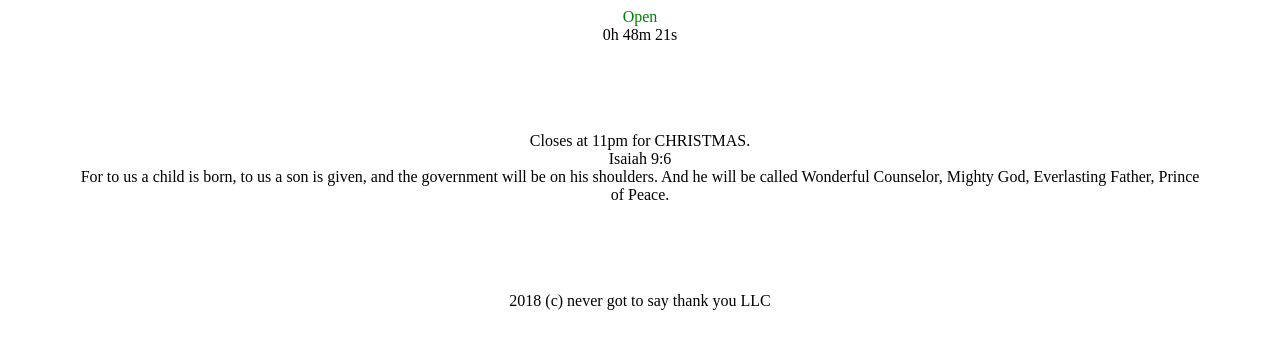
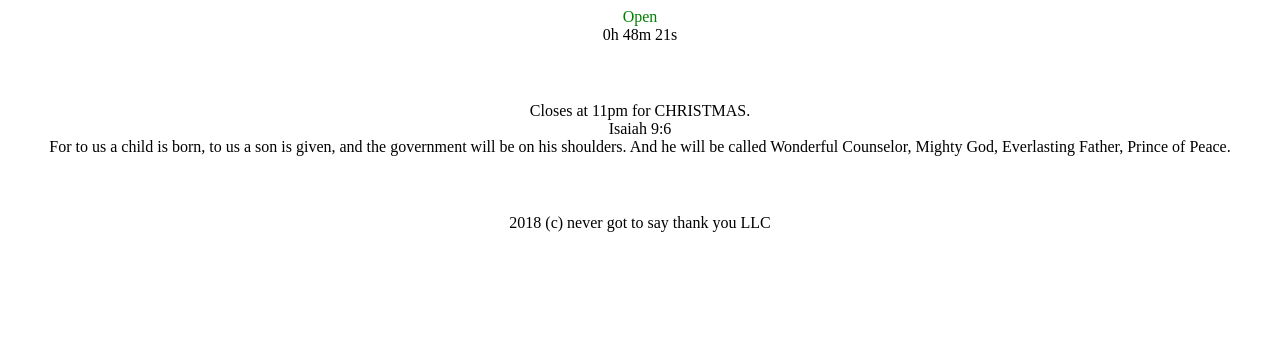
Before and after one commit to samuelsensei/isitopen, a plain HTML site: page index.html in a window 1280 px wide. Drawn offline with Linux system fonts and the light colour scheme.

Commit message:
Update index.html

```diff
--- a/index.html
+++ b/index.html
@@ -1,6 +1,6 @@
 <div style="text-align: center" id="fillme"></div>
 <div style="text-align: center" id="timeleft"></div>
-<div style="text-align: center; padding: 70px;" id="fillme2"></div>
+<center><div style="text-align: center; padding: 40px;" id="fillme2"></div></center>
 <br />
 <center>
 2018 (c) never got to say thank you LLC
```
